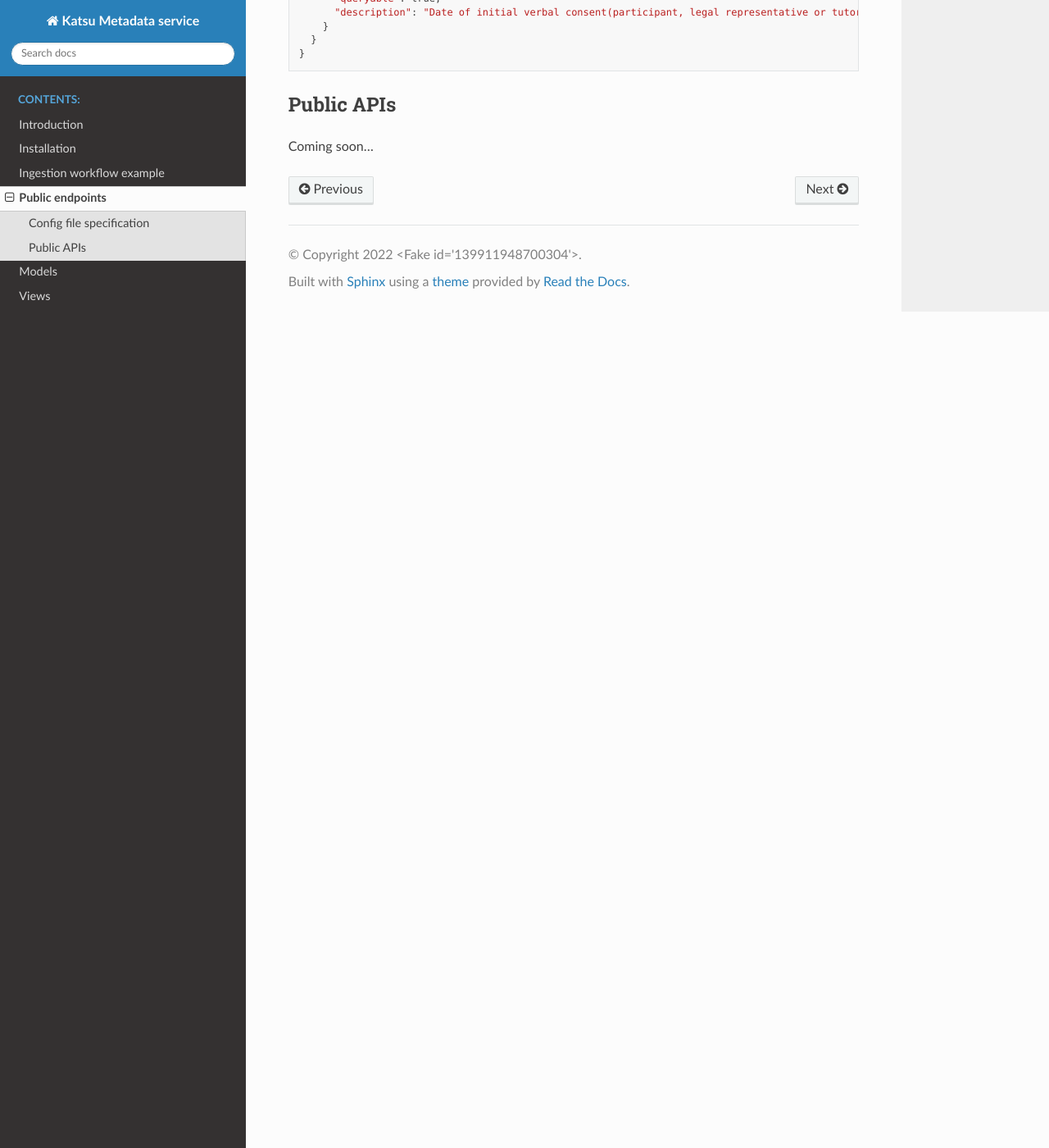
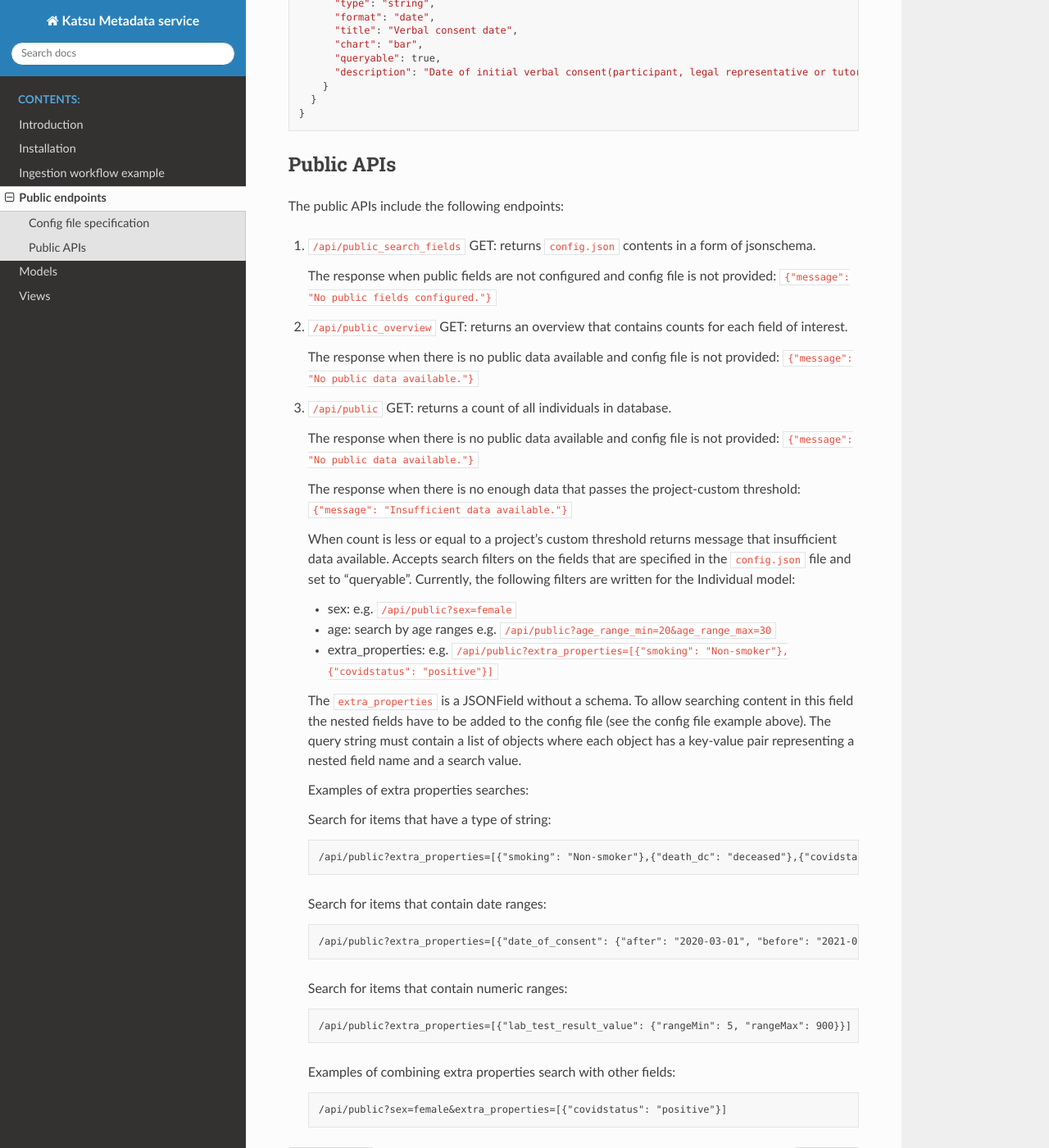
Before and after one commit to bento-platform/katsu, a Sphinx documentation site: the page built from docs/modules/public_endpoints.rst, in a window 1280 px wide and 1400 px high, scrolled down 1545 px. Shown: the whole window at 82% size. Built offline with Sphinx 7.4.7 and the Read the Docs theme 2.0.0, drawn with Linux system fonts in a browser that asks for light colours; the version number could not be read and is left out; some of the changed text lies outside the part shown.

Commit message:
add docs about public APIs

```diff
--- a/docs/modules/public_endpoints.rst
+++ b/docs/modules/public_endpoints.rst
@@ -5,6 +5,9 @@ There are several public APIs to perform a search that returns only objects coun
 The implementation of public APIs relies on a project customized configuration file (config.json) that must be placed into base directory.
 Currently, there is an :code:`example.config.json` located  in :code:`/katsu/chord_metadata_service` directory which is set to be the project base directory.
 The file can be copied, renamed to :code:`config.json` and modified.
+
+The :code:`config.json` file contains fields that a project agrees to open for public access.
+If the config file is not set up it means there is no public data and no data will be available via these APIs.
 
 Config file specification
 -------------------------
@@ -73,4 +76,61 @@ Example of the config.json
 Public APIs
 -------------------------
 
-Coming soon...
+The public APIs include the following endpoints:
+
+
+1. :code:`/api/public_search_fields` GET: returns :code:`config.json` contents in a form of jsonschema.
+
+   The response when public fields are not configured and config file is not provided: :code:`{"message": "No public fields configured."}`
+
+2. :code:`/api/public_overview` GET: returns an overview that contains counts for each field of interest.
+
+   The response when there is no public data available and config file is not provided: :code:`{"message": "No public data available."}`
+
+3. :code:`/api/public`  GET: returns a count of all individuals in database.
+
+   The response when there is no public data available and config file is not provided: :code:`{"message": "No public data available."}`
+
+   The response when there is no enough data that passes the project-custom threshold: :code:`{"message": "Insufficient data available."}`
+
+   When count is less or equal to a project's custom threshold returns message that insufficient data available.
+   Accepts search filters on the fields that are specified in the :code:`config.json` file and set to "queryable".
+   Currently, the following filters are written for the Individual model:
+
+   - sex: e.g. :code:`/api/public?sex=female`
+
+   - age: search by age ranges e.g. :code:`/api/public?age_range_min=20&age_range_max=30`
+
+   - extra_properties: e.g. :code:`/api/public?extra_properties=[{"smoking": "Non-smoker"},{"covidstatus": "positive"}]`
+
+   The :code:`extra_properties` is a JSONField without a schema.
+   To allow searching content in this field the nested fields have to be added to the config file (see the config file example above).
+   The query string must contain a list of objects where each object has a key-value pair representing a nested field name and a search value.
+
+   Examples of extra properties searches:
+
+   Search for items that have a type of string:
+
+   .. code-block::
+
+    /api/public?extra_properties=[{"smoking": "Non-smoker"},{"death_dc": "deceased"},{"covidstatus": "positive"}]
+
+
+   Search for items that contain date ranges:
+
+   .. code-block::
+
+    /api/public?extra_properties=[{"date_of_consent": {"after": "2020-03-01", "before": "2021-05-01"}}]
+
+
+   Search for items that contain numeric ranges:
+
+   .. code-block::
+
+    /api/public?extra_properties=[{"lab_test_result_value": {"rangeMin": 5, "rangeMax": 900}}]
+
+   Examples of combining extra properties search with other fields:
+
+   .. code-block::
+
+    /api/public?sex=female&extra_properties=[{"covidstatus": "positive"}]
```
